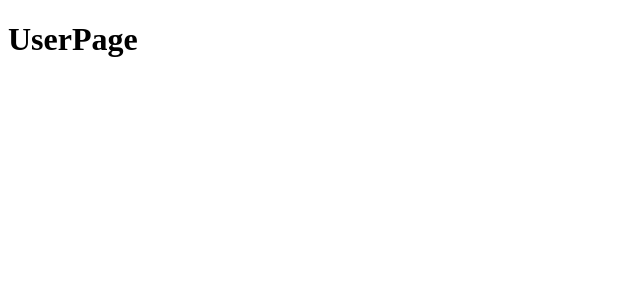
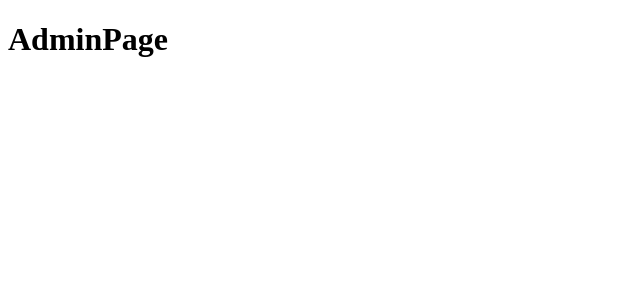
Before and after one commit to fredrik97nilsson/developsio, a React (Create React App) app: page / in a window 1280 px wide. Shown: the top 300 px of the page, without its empty margins (0-640 px from the left). Built offline with nearby package versions, Linux system fonts and the light colour scheme.

Commit message:
En branch för AdminPage

```diff
--- a/src/Components/AdminPage/AdminPage.js
+++ b/src/Components/AdminPage/AdminPage.js
@@ -0,0 +1,9 @@
+function AdminPage() {
+    return (
+        <div>
+            <h1>AdminPage</h1>
+        </div>
+    )
+}
+
+export default AdminPage;
--- a/src/Components/StartPage/StartPage.js
+++ b/src/Components/StartPage/StartPage.js
@@ -1,13 +1,13 @@
 import React from 'react';
 
-import UserPage from '../UserPage/UserPage';
+import AdminPage from '../AdminPage/AdminPage';
 
 function StartPage() {
     return(
 
 
         <div>
-            <UserPage/>
+            <AdminPage/>
         </div>
 
 
```
